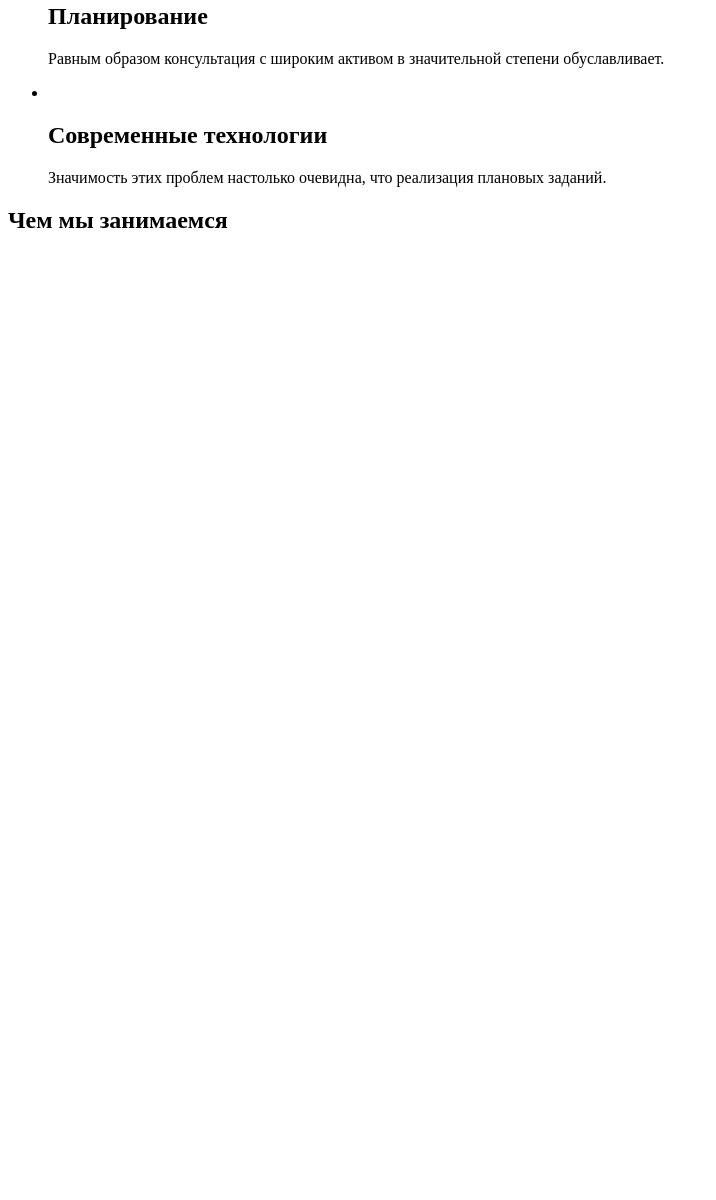
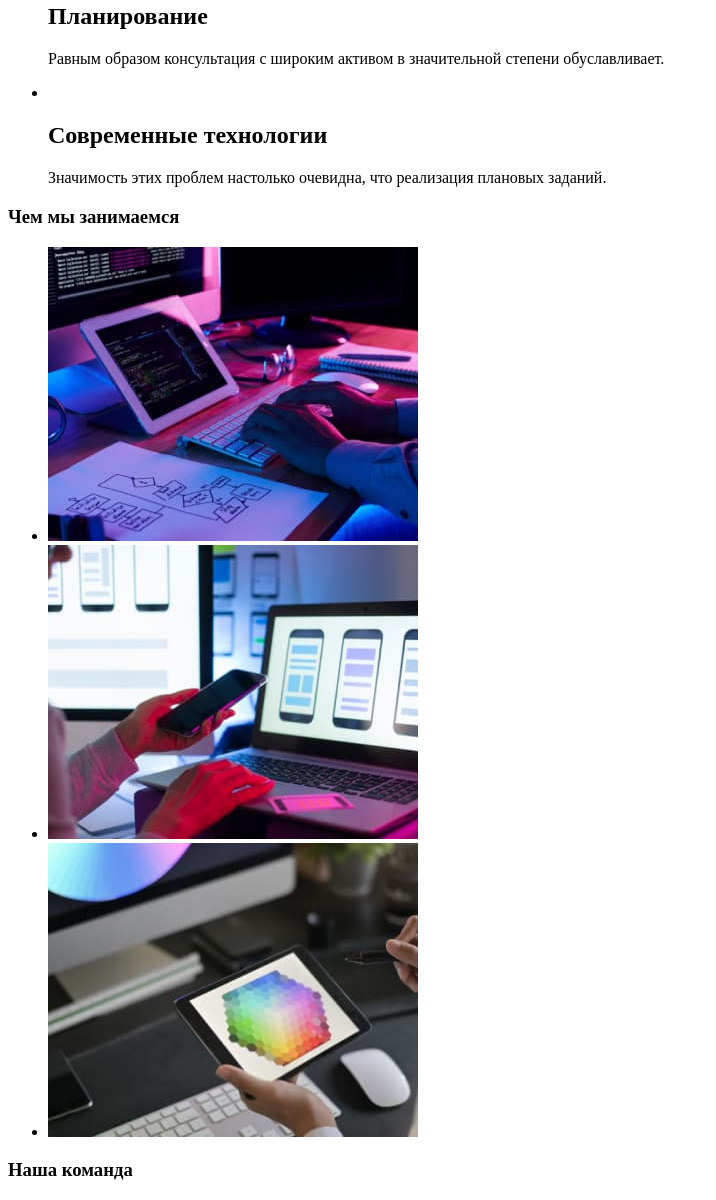
Before and after one commit to NadiiaShek/goit-markup-hw-01, a plain HTML site: page index.html in a window 1280 px wide. Shown: the part 493-1693 px from the top of the page, without its empty margins (0-716 px from the left). Before the commit the page ends 800 px from the top, so only its background shows below. Drawn offline with Linux system fonts and the light colour scheme.

Commit message:
comeet box 123
picture section what we do

```diff
--- a/index.html
+++ b/index.html
@@ -11,10 +11,10 @@
     <header>
 <nav>
     <a href="/">
-        <!-- <img src="./images/logo.svg" alt=""/> webstudio в домашнем задании указано
-            что лого должно быть не ввиде изображения, но в Фигме вижу что это не текст,
-            как быть,
-         --> </a>
+        <!-- <img src="./images/logo.svg" alt=""/> webstudio в домашнем задании указано что лого должно быть не ввиде изображения, но в Фигме вижу что это не текст,
+        как быть, -->
+
+        </a>
 
     <ul>
         <li><a href="">Студия</a></li>
@@ -45,7 +45,16 @@
     </ul>
 </section>
 <section>
-    <h2>Чем мы занимаемся</h2>
+    <h3>Чем мы занимаемся</h3>
+<ul>
+    <li><img src="./images/box 1.jpeg" alt="what we are doing"></li>
+    <li><img src="./images/box 2.jpeg" alt="what we are doing"></li>
+    <li><img src="./images/box 3.jpeg" alt="what we are doing"></li>
+</ul>
+</section>
+<section>
+    <h3>Наша команда</h3>
+
 
 </section>
    </main>
```
Also changed, not shown: images/box 1.jpeg (added), images/box 2.jpeg (added), images/box 3.jpeg (added).
